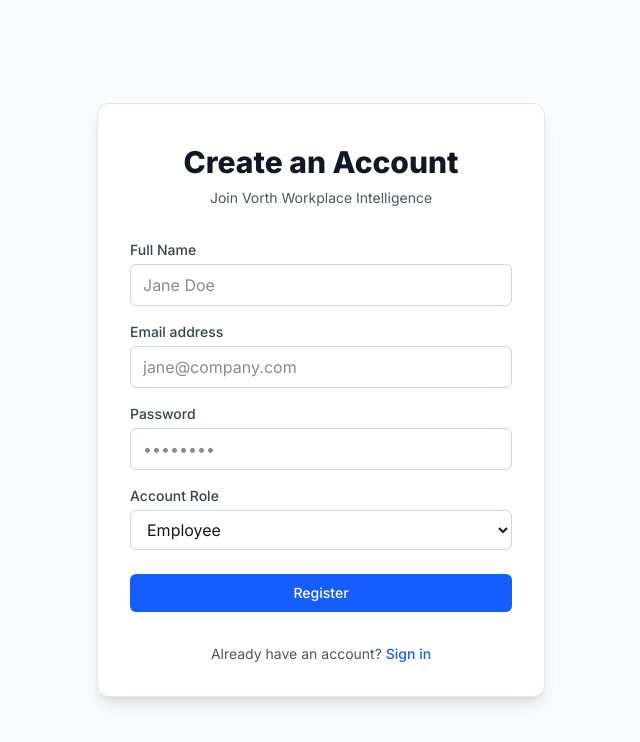
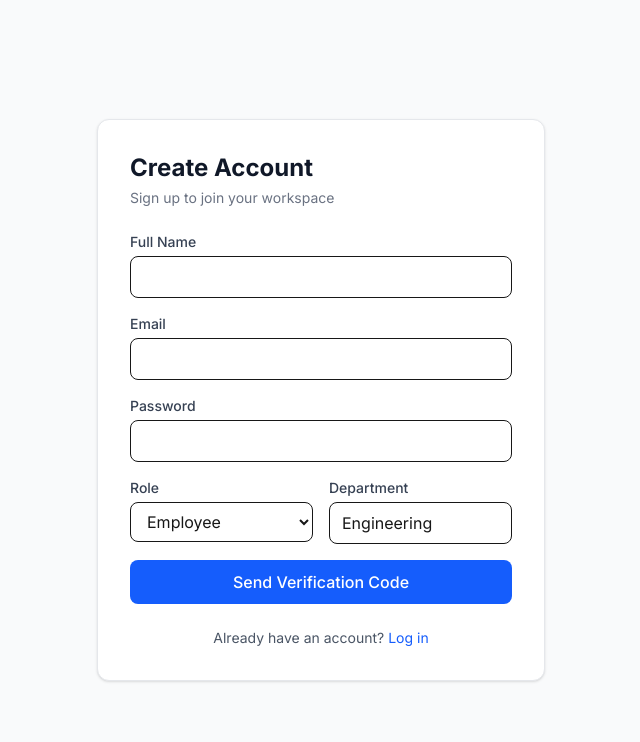
Before and after one commit to Rod-bags/vorth-workplace-intelligence, a Next.js app: page /register in a window 1280 px wide. Shown: the top 742 px of the page, without its empty margins (319-959 px from the left). Built offline with nearby package versions, Linux system fonts and the light colour scheme; no server answers.

Commit message:
fix: add email verification code flow, dynamic role redirect, and anonymous feedback

```diff
--- a/app/(auth)/login/page.tsx
+++ b/app/(auth)/login/page.tsx
@@ -1,95 +1,109 @@
+'use client';
+
+import { useState } from 'react';
+import { useRouter } from 'next/navigation';
+import { createClient } from '@/lib/supabase/client';
 import Link from 'next/link';
-import { login } from '@/app/(auth)/actions';
 
-export default async function LoginPage({
-  searchParams,
-}: {
-  searchParams?: Promise<{ error?: string; message?: string }> | { error?: string; message?: string };
-}) {
-  const params = await searchParams;
+export default function LoginPage() {
+  const router = useRouter();
+  const supabase = createClient();
+
+  const [email, setEmail] = useState('');
+  const [password, setPassword] = useState('');
+  const [loading, setLoading] = useState(false);
+  const [error, setError] = useState<string | null>(null);
+
+  const handleLogin = async (e: React.FormEvent) => {
+    e.preventDefault();
+    setLoading(true);
+    setError(null);
+
+    const { data: { user }, error: authError } = await supabase.auth.signInWithPassword({
+      email,
+      password,
+    });
+
+    if (authError) {
+      setLoading(false);
+      setError(authError.message);
+      return;
+    }
+
+    if (user) {
+      // Fetch user profile to read role
+      const { data: profile } = await supabase
+        .from('profiles')
+        .select('role')
+        .eq('id', user.id)
+        .single();
+
+      setLoading(false);
+
+      if (profile?.role === 'admin') {
+        router.push('/admin/analytics');
+      } else {
+        router.push('/employee/dashboard');
+      }
+    }
+  };
 
   return (
     <div className="min-h-screen flex items-center justify-center bg-gray-50 dark:bg-gray-900 p-4">
-      <div className="max-w-md w-full space-y-8 bg-white dark:bg-gray-800 p-8 rounded-xl shadow-lg border border-gray-200 dark:border-gray-700">
+      <div className="bg-white dark:bg-gray-800 p-8 rounded-xl border border-gray-200 dark:border-gray-700 shadow-sm max-w-md w-full space-y-6">
         <div>
-          <h2 className="mt-2 text-center text-3xl font-extrabold text-gray-900 dark:text-white">
-            Vorth Workplace Intelligence
-          </h2>
-          <p className="mt-2 text-center text-sm text-gray-600 dark:text-gray-400">
-            Sign in to access your workspace
-          </p>
+          <h1 className="text-2xl font-bold text-gray-900 dark:text-white">Welcome Back</h1>
+          <p className="text-sm text-gray-500 dark:text-gray-400 mt-1">Log in to access your dashboard</p>
         </div>
 
-        {params?.error && (
-          <div className="bg-red-50 dark:bg-red-900/30 text-red-600 dark:text-red-400 p-3 rounded-md text-sm border border-red-200 dark:border-red-800">
-            {params.error}
+        {error && (
+          <div className="p-3 bg-red-50 text-red-600 dark:bg-red-900/30 dark:text-red-400 rounded-lg text-sm">
+            {error}
           </div>
         )}
 
-        {params?.message && (
-          <div className="bg-green-50 dark:bg-green-900/30 text-green-600 dark:text-green-400 p-3 rounded-md text-sm border border-green-200 dark:border-green-800">
-            {params.message}
-          </div>
-        )}
-
-        <form className="mt-8 space-y-6">
-          <div className="rounded-md shadow-sm space-y-4">
+        <form onSubmit={handleLogin} className="space-y-4">
           <div>
-              <label className="block text-sm font-medium text-gray-700 dark:text-gray-300">
-                Email address
+            <label className="block text-sm font-medium text-gray-700 dark:text-gray-300 mb-1">
+              Email
             </label>
             <input
-                id="email"
-                name="email"
               type="email"
               required
-                className="mt-1 block w-full px-3 py-2 border border-gray-300 rounded-md dark:bg-gray-700 dark:text-white dark:border-gray-600 focus:outline-none focus:ring-2 focus:ring-blue-500"
-                placeholder="you@company.com"
+              value={email}
+              onChange={(e) => setEmail(e.target.value)}
+              className="w-full px-3 py-2 border rounded-lg dark:bg-gray-700 dark:border-gray-600 dark:text-white"
             />
           </div>
 
           <div>
-              <div className="flex items-center justify-between">
-                <label className="block text-sm font-medium text-gray-700 dark:text-gray-300">
+            <label className="block text-sm font-medium text-gray-700 dark:text-gray-300 mb-1">
               Password
             </label>
-
-                {/* Integrated Forgot Password Link */}
-                <Link
-                  href="/forgot-password"
-                  className="text-xs font-medium text-blue-600 hover:text-blue-500 dark:text-blue-400"
-                >
-                  Forgot password?
-                </Link>
+            <input
+              type="password"
+              required
+              value={password}
+              onChange={(e) => setPassword(e.target.value)}
+              className="w-full px-3 py-2 border rounded-lg dark:bg-gray-700 dark:border-gray-600 dark:text-white"
+            />
           </div>
 
-              <input
-                id="password"
-                name="password"
-                type="password"
-                required
-                className="mt-1 block w-full px-3 py-2 border border-gray-300 rounded-md dark:bg-gray-700 dark:text-white dark:border-gray-600 focus:outline-none focus:ring-2 focus:ring-blue-500"
-                placeholder="••••••••"
-              />
-            </div>
-          </div>
-
-          <div>
           <button
-              formAction={login}
-              className="w-full flex justify-center py-2 px-4 border border-transparent text-sm font-medium rounded-md text-white bg-blue-600 hover:bg-blue-700 focus:outline-none focus:ring-2 focus:ring-offset-2 focus:ring-blue-500 transition-colors"
+            type="submit"
+            disabled={loading}
+            className="w-full py-2.5 bg-blue-600 text-white font-medium rounded-lg hover:bg-blue-700 disabled:opacity-50"
           >
-              Sign In
+            {loading ? 'Logging in...' : 'Sign In'}
           </button>
-          </div>
         </form>
 
-        <div className="text-center text-sm">
-          <span className="text-gray-600 dark:text-gray-400">Don't have an account? </span>
-          <Link href="/register" className="font-medium text-blue-600 hover:text-blue-500">
-            Register here
+        <p className="text-sm text-center text-gray-600 dark:text-gray-400">
+          Don't have an account?{' '}
+          <Link href="/signup" className="text-blue-600 hover:underline">
+            Sign up
           </Link>
-        </div>
+        </p>
       </div>
     </div>
   );
--- a/app/(auth)/register/page.tsx
+++ b/app/(auth)/register/page.tsx
@@ -1,104 +1,231 @@
+'use client';
+
+import { useState } from 'react';
+import { useRouter } from 'next/navigation';
+import { createClient } from '@/lib/supabase/client';
 import Link from 'next/link';
-import { signup } from '../actions';
 
-export default async function RegisterPage({
-  searchParams,
-}: {
-  searchParams: Promise<{ error?: string }>;
-}) {
-  const params = await searchParams;
+export default function SignUpPage() {
+  const router = useRouter();
+  const supabase = createClient();
+
+  const [step, setStep] = useState<'signup' | 'verify'>('signup');
+  const [name, setName] = useState('');
+  const [email, setEmail] = useState('');
+  const [password, setPassword] = useState('');
+  const [role, setRole] = useState<'employee' | 'admin'>('employee');
+  const [department, setDepartment] = useState('Engineering');
+  const [otpCode, setOtpCode] = useState('');
+  const [loading, setLoading] = useState(false);
+  const [error, setError] = useState<string | null>(null);
+
+  // Step 1: Send Signup request & dispatch Verification Code
+  const handleSignUp = async (e: React.FormEvent) => {
+    e.preventDefault();
+    setLoading(true);
+    setError(null);
+
+    const { error: signUpError } = await supabase.auth.signUp({
+      email,
+      password,
+      options: {
+        data: {
+          name,
+          role,
+          department,
+        },
+      },
+    });
+
+    setLoading(false);
+
+    if (signUpError) {
+      setError(signUpError.message);
+      return;
+    }
+
+    // Move to code verification step
+    setStep('verify');
+  };
+
+  // Step 2: Verify the 6-Digit Email Code
+  const handleVerifyOtp = async (e: React.FormEvent) => {
+    e.preventDefault();
+    setLoading(true);
+    setError(null);
+
+    const { data: { session }, error: verifyError } = await supabase.auth.verifyOtp({
+      email,
+      token: otpCode,
+      type: 'signup',
+    });
+
+    setLoading(false);
+
+    if (verifyError) {
+      setError(verifyError.message);
+      return;
+    }
+
+    if (session?.user) {
+      // Create/Ensure profile row matches selected role
+      await supabase.from('profiles').upsert({
+        id: session.user.id,
+        name,
+        email,
+        role,
+        department,
+      });
+
+      // Redirect dynamically based on role
+      if (role === 'admin') {
+        router.push('/admin/analytics');
+      } else {
+        router.push('/employee/dashboard');
+      }
+    }
+  };
 
   return (
     <div className="min-h-screen flex items-center justify-center bg-gray-50 dark:bg-gray-900 p-4">
-      <div className="max-w-md w-full space-y-8 bg-white dark:bg-gray-800 p-8 rounded-xl shadow-lg border border-gray-200 dark:border-gray-700">
+      <div className="bg-white dark:bg-gray-800 p-8 rounded-xl border border-gray-200 dark:border-gray-700 shadow-sm max-w-md w-full space-y-6">
         <div>
-          <h2 className="mt-2 text-center text-3xl font-extrabold text-gray-900 dark:text-white">
-            Create an Account
-          </h2>
-          <p className="mt-2 text-center text-sm text-gray-600 dark:text-gray-400">
-            Join Vorth Workplace Intelligence
+          <h1 className="text-2xl font-bold text-gray-900 dark:text-white">
+            {step === 'signup' ? 'Create Account' : 'Verify Email Code'}
+          </h1>
+          <p className="text-sm text-gray-500 dark:text-gray-400 mt-1">
+            {step === 'signup'
+              ? 'Sign up to join your workspace'
+              : `Enter the verification code sent to ${email}`}
           </p>
         </div>
 
-        {params?.error && (
-          <div className="bg-red-50 dark:bg-red-900/30 text-red-600 dark:text-red-400 p-3 rounded-md text-sm border border-red-200 dark:border-red-800">
-            {params.error}
+        {error && (
+          <div className="p-3 bg-red-50 text-red-600 dark:bg-red-900/30 dark:text-red-400 rounded-lg text-sm">
+            {error}
           </div>
         )}
 
-        <form className="mt-8 space-y-4">
+        {step === 'signup' ? (
+          <form onSubmit={handleSignUp} className="space-y-4">
             <div>
-            <label className="block text-sm font-medium text-gray-700 dark:text-gray-300">
+              <label className="block text-sm font-medium text-gray-700 dark:text-gray-300 mb-1">
                 Full Name
               </label>
               <input
-              id="fullName"
-              name="fullName"
                 type="text"
                 required
-              className="mt-1 block w-full px-3 py-2 border border-gray-300 rounded-md dark:bg-gray-700 dark:text-white dark:border-gray-600 focus:outline-none focus:ring-2 focus:ring-blue-500"
-              placeholder="Jane Doe"
+                value={name}
+                onChange={(e) => setName(e.target.value)}
+                className="w-full px-3 py-2 border rounded-lg dark:bg-gray-700 dark:border-gray-600 dark:text-white"
               />
             </div>
 
             <div>
-            <label className="block text-sm font-medium text-gray-700 dark:text-gray-300">
-              Email address
+              <label className="block text-sm font-medium text-gray-700 dark:text-gray-300 mb-1">
+                Email
               </label>
               <input
-              id="email"
-              name="email"
                 type="email"
                 required
-              className="mt-1 block w-full px-3 py-2 border border-gray-300 rounded-md dark:bg-gray-700 dark:text-white dark:border-gray-600 focus:outline-none focus:ring-2 focus:ring-blue-500"
-              placeholder="jane@company.com"
+                value={email}
+                onChange={(e) => setEmail(e.target.value)}
+                className="w-full px-3 py-2 border rounded-lg dark:bg-gray-700 dark:border-gray-600 dark:text-white"
               />
             </div>
 
             <div>
-            <label className="block text-sm font-medium text-gray-700 dark:text-gray-300">
+              <label className="block text-sm font-medium text-gray-700 dark:text-gray-300 mb-1">
                 Password
               </label>
               <input
-              id="password"
-              name="password"
                 type="password"
                 required
-              className="mt-1 block w-full px-3 py-2 border border-gray-300 rounded-md dark:bg-gray-700 dark:text-white dark:border-gray-600 focus:outline-none focus:ring-2 focus:ring-blue-500"
-              placeholder="••••••••"
+                minLength={6}
+                value={password}
+                onChange={(e) => setPassword(e.target.value)}
+                className="w-full px-3 py-2 border rounded-lg dark:bg-gray-700 dark:border-gray-600 dark:text-white"
               />
             </div>
 
+            <div className="grid grid-cols-2 gap-4">
               <div>
-            <label className="block text-sm font-medium text-gray-700 dark:text-gray-300">
-              Account Role
+                <label className="block text-sm font-medium text-gray-700 dark:text-gray-300 mb-1">
+                  Role
                 </label>
                 <select
-              id="role"
-              name="role"
-              className="mt-1 block w-full px-3 py-2 border border-gray-300 rounded-md dark:bg-gray-700 dark:text-white dark:border-gray-600 focus:outline-none focus:ring-2 focus:ring-blue-500"
+                  value={role}
+                  onChange={(e) => setRole(e.target.value as 'employee' | 'admin')}
+                  className="w-full px-3 py-2 border rounded-lg dark:bg-gray-700 dark:border-gray-600 dark:text-white"
                 >
                   <option value="employee">Employee</option>
                   <option value="admin">Admin</option>
                 </select>
               </div>
 
-          <div className="pt-2">
+              <div>
+                <label className="block text-sm font-medium text-gray-700 dark:text-gray-300 mb-1">
+                  Department
+                </label>
+                <input
+                  type="text"
+                  required
+                  value={department}
+                  onChange={(e) => setDepartment(e.target.value)}
+                  className="w-full px-3 py-2 border rounded-lg dark:bg-gray-700 dark:border-gray-600 dark:text-white"
+                />
+              </div>
+            </div>
+
             <button
-              formAction={signup}
-              className="w-full flex justify-center py-2 px-4 border border-transparent text-sm font-medium rounded-md text-white bg-blue-600 hover:bg-blue-700 focus:outline-none focus:ring-2 focus:ring-offset-2 focus:ring-blue-500 transition-colors"
+              type="submit"
+              disabled={loading}
+              className="w-full py-2.5 bg-blue-600 text-white font-medium rounded-lg hover:bg-blue-700 disabled:opacity-50"
             >
-              Register
+              {loading ? 'Sending Code...' : 'Send Verification Code'}
             </button>
+          </form>
+        ) : (
+          <form onSubmit={handleVerifyOtp} className="space-y-4">
+            <div>
+              <label className="block text-sm font-medium text-gray-700 dark:text-gray-300 mb-1">
+                6-Digit Verification Code
+              </label>
+              <input
+                type="text"
+                required
+                maxLength={6}
+                placeholder="123456"
+                value={otpCode}
+                onChange={(e) => setOtpCode(e.target.value)}
+                className="w-full text-center text-xl tracking-widest px-3 py-2 border rounded-lg dark:bg-gray-700 dark:border-gray-600 dark:text-white"
+              />
             </div>
+
+            <button
+              type="submit"
+              disabled={loading}
+              className="w-full py-2.5 bg-blue-600 text-white font-medium rounded-lg hover:bg-blue-700 disabled:opacity-50"
+            >
+              {loading ? 'Verifying...' : 'Verify Code & Sign In'}
+            </button>
+
+            <button
+              type="button"
+              onClick={() => setStep('signup')}
+              className="w-full text-xs text-gray-500 hover:underline"
+            >
+              Back to Sign Up
+            </button>
           </form>
+        )}
 
-        <div className="text-center text-sm">
-          <span className="text-gray-600 dark:text-gray-400">Already have an account? </span>
-          <Link href="/login" className="font-medium text-blue-600 hover:text-blue-500">
-            Sign in
+        <p className="text-sm text-center text-gray-600 dark:text-gray-400">
+          Already have an account?{' '}
+          <Link href="/login" className="text-blue-600 hover:underline">
+            Log in
           </Link>
-        </div>
+        </p>
       </div>
     </div>
   );
--- a/app/employee/feedback/page.tsx
+++ b/app/employee/feedback/page.tsx
@@ -2,102 +2,100 @@
 
 import { useState } from 'react';
 import { createClient } from '@/lib/supabase/client';
-import { toast } from 'sonner';
-
-const CATEGORIES = [
-  'General',
-  'Work Environment',
-  'Management',
-  'Compensation & Benefits',
-  'Company Culture',
-  'Suggestions',
-];
 
 export default function EmployeeFeedbackPage() {
   const supabase = createClient();
-  const [category, setCategory] = useState(CATEGORIES[0]);
+  const [category, setCategory] = useState('Workplace Culture');
   const [message, setMessage] = useState('');
   const [loading, setLoading] = useState(false);
+  const [success, setSuccess] = useState(false);
+  const [error, setError] = useState<string | null>(null);
 
   const handleSubmit = async (e: React.FormEvent) => {
     e.preventDefault();
     setLoading(true);
+    setError(null);
+    setSuccess(false);
 
-    // Completely anonymous insert - no user ID or identity metadata passed
-    const { error } = await supabase.from('feedback').insert([
+    // Explicitly insert without attaching user_id to ensure anonymity
+    const { error: insertError } = await supabase.from('feedback').insert([
       {
         category,
         message,
-        status: 'unread',
       },
     ]);
 
-    if (error) {
-      toast.error('Failed to submit feedback', {
-        description: error.message,
-      });
+    setLoading(false);
+
+    if (insertError) {
+      setError(insertError.message);
     } else {
-      toast.success('Feedback sent anonymously!', {
-        description: 'Your responses remain 100% untracked and secure.',
-      });
+      setSuccess(true);
       setMessage('');
-      setCategory(CATEGORIES[0]);
     }
-
-    setLoading(false);
   };
 
   return (
-    <div className="p-6 max-w-2xl mx-auto">
-      <div className="bg-white dark:bg-gray-800 rounded-xl shadow-sm border border-gray-200 dark:border-gray-700 p-6 space-y-6">
+    <div className="p-6 max-w-2xl mx-auto space-y-6">
       <div>
         <h1 className="text-2xl font-bold text-gray-900 dark:text-white">Submit Anonymous Feedback</h1>
-          <p className="text-sm text-gray-500 dark:text-gray-400 mt-1">
-            Your voice matters. All submissions are completely untracked and encrypted.
+        <p className="text-sm text-gray-500 dark:text-gray-400">
+          Your feedback is completely anonymous and helps improve our organization.
         </p>
       </div>
 
-        <form onSubmit={handleSubmit} className="space-y-5">
+      {success && (
+        <div className="p-4 bg-green-50 text-green-700 dark:bg-green-900/30 dark:text-green-400 rounded-xl border border-green-200 dark:border-green-800 text-sm">
+          Thank you! Your feedback has been submitted anonymously.
+        </div>
+      )}
+
+      {error && (
+        <div className="p-4 bg-red-50 text-red-600 dark:bg-red-900/30 dark:text-red-400 rounded-xl border border-red-200 dark:border-red-800 text-sm">
+          {error}
+        </div>
+      )}
+
+      <form onSubmit={handleSubmit} className="bg-white dark:bg-gray-800 p-6 rounded-xl border border-gray-200 dark:border-gray-700 shadow-sm space-y-4">
         <div>
-            <label className="block text-xs font-semibold uppercase text-gray-600 dark:text-gray-300 mb-2">
+          <label className="block text-sm font-medium text-gray-700 dark:text-gray-300 mb-1">
             Category
           </label>
           <select
             value={category}
             onChange={(e) => setCategory(e.target.value)}
-              className="w-full px-3 py-2 border rounded-lg dark:bg-gray-700 dark:text-white border-gray-300 dark:border-gray-600 focus:ring-2 focus:ring-blue-500"
+            className="w-full px-3 py-2 border rounded-lg dark:bg-gray-700 dark:border-gray-600 dark:text-white"
           >
-              {CATEGORIES.map((cat) => (
-                <option key={cat} value={cat}>
-                  {cat}
-                </option>
-              ))}
+            <option value="Workplace Culture">Workplace Culture</option>
+            <option value="Management & Support">Management & Support</option>
+            <option value="Compensation & Benefits">Compensation & Benefits</option>
+            <option value="Tools & Resources">Tools & Resources</option>
+            <option value="General Suggestion">General Suggestion</option>
           </select>
         </div>
 
         <div>
-            <label className="block text-xs font-semibold uppercase text-gray-600 dark:text-gray-300 mb-2">
+          <label className="block text-sm font-medium text-gray-700 dark:text-gray-300 mb-1">
             Your Feedback
           </label>
           <textarea
             required
             rows={5}
+            placeholder="Share your honest thoughts..."
             value={message}
             onChange={(e) => setMessage(e.target.value)}
-              placeholder="Share your honest thoughts, constructive criticisms, or ideas..."
-              className="w-full px-3 py-2 border rounded-lg dark:bg-gray-700 dark:text-white border-gray-300 dark:border-gray-600 focus:ring-2 focus:ring-blue-500"
+            className="w-full px-3 py-2 border rounded-lg dark:bg-gray-700 dark:border-gray-600 dark:text-white"
           />
         </div>
 
         <button
           type="submit"
-            disabled={loading || !message.trim()}
-            className="w-full py-2.5 bg-blue-600 hover:bg-blue-700 disabled:opacity-50 text-white font-medium rounded-lg transition-colors text-sm"
+          disabled={loading}
+          className="w-full py-2.5 bg-blue-600 text-white font-medium rounded-lg hover:bg-blue-700 disabled:opacity-50"
         >
-            {loading ? 'Submitting Anonymously...' : 'Send Feedback'}
+          {loading ? 'Submitting...' : 'Submit Anonymous Feedback'}
         </button>
       </form>
     </div>
-    </div>
   );
 }
```
Lines whose indentation alone changed are shown as unchanged.
